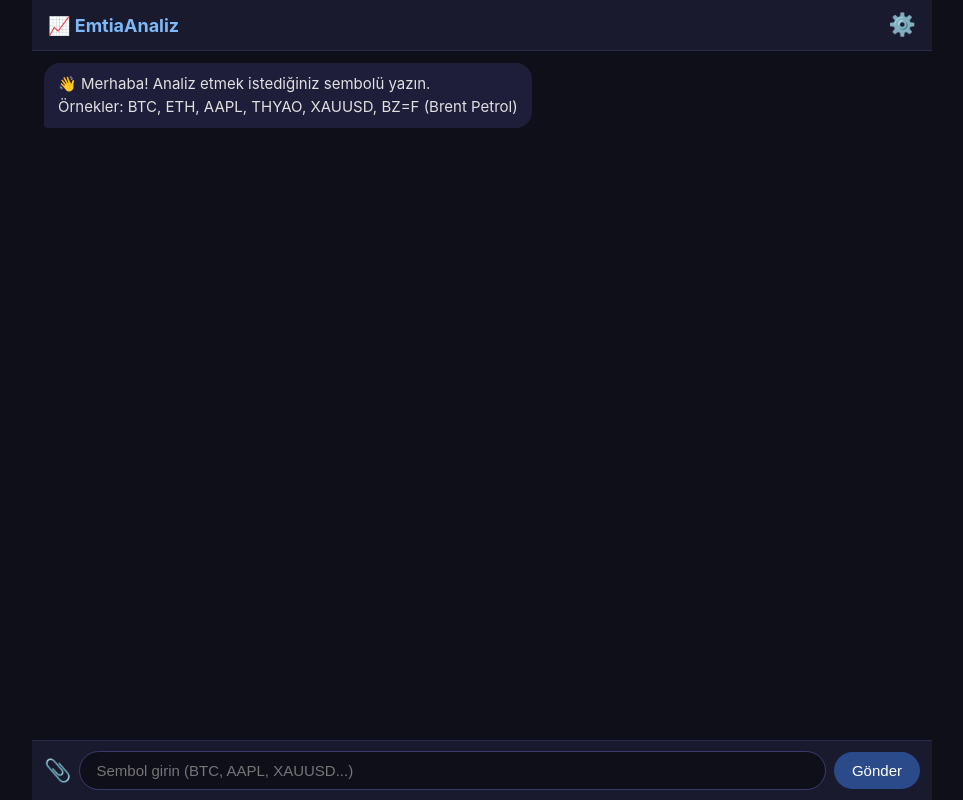
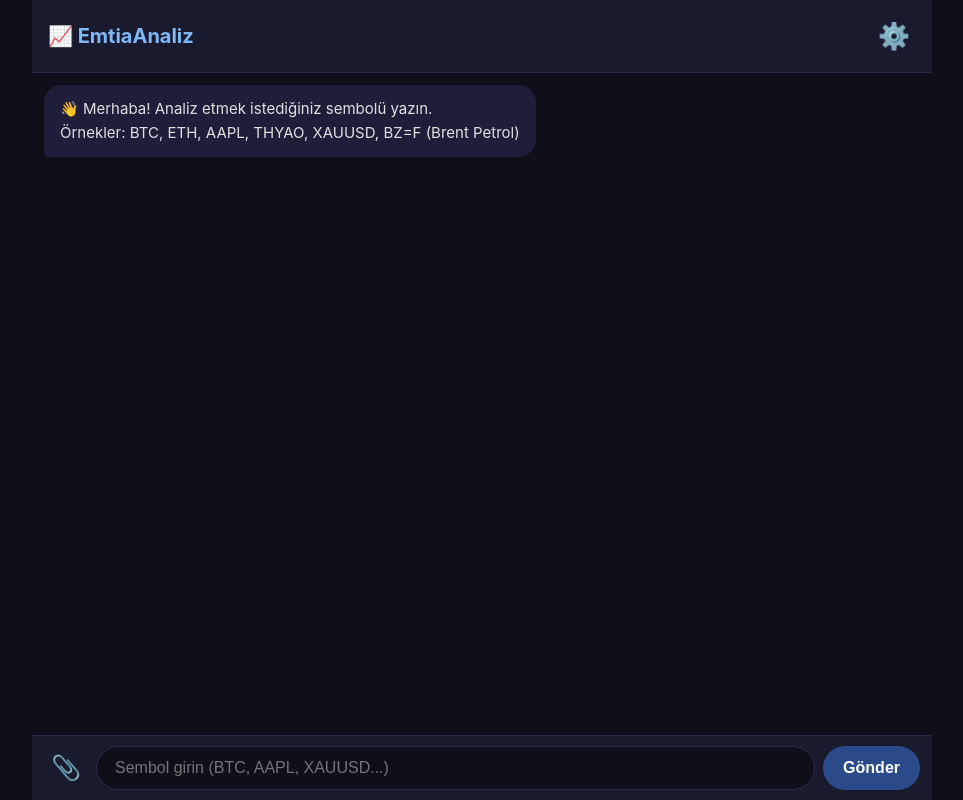
Before and after one commit to engintalay/EmtiaAnaliz, a FastAPI app: page / in a window 1280 px wide. Shown: the whole page, without its empty margins (158-1121 px from the left). Run offline with FastAPI, Linux system fonts and the light colour scheme.

Commit message:
fix: mobil ekran boyutu düzeltildi, bottom-sheet ayarlar, iOS zoom fix

```diff
--- a/static/style.css
+++ b/static/style.css
@@ -1,89 +1,109 @@
 * { box-sizing: border-box; margin: 0; padding: 0; }
 
+:root {
+  --bg: #0f0f1a;
+  --bg2: #1a1a2e;
+  --bg3: #1e1e3a;
+  --border: #2a2a4a;
+  --accent: #7eb8f7;
+  --text: #e0e0e0;
+  --muted: #aaa;
+}
+
+html { font-size: 16px; }
+
 body {
-  background: #0f0f1a;
-  color: #e0e0e0;
+  background: var(--bg);
+  color: var(--text);
   font-family: -apple-system, BlinkMacSystemFont, 'Segoe UI', sans-serif;
-  font-size: 15px;
   height: 100dvh;
   display: flex;
   flex-direction: column;
+  overflow: hidden;
 }
 
 #app {
   display: flex;
   flex-direction: column;
   height: 100dvh;
+  width: 100%;
   max-width: 900px;
   margin: 0 auto;
-  width: 100%;
 }
 
-/* Header */
+/* ── Header ── */
 header {
   display: flex;
   justify-content: space-between;
   align-items: center;
-  padding: 12px 16px;
-  background: #1a1a2e;
-  border-bottom: 1px solid #2a2a4a;
+  padding: 14px 16px;
+  background: var(--bg2);
+  border-bottom: 1px solid var(--border);
   flex-shrink: 0;
 }
-.logo { font-size: 18px; font-weight: 700; color: #7eb8f7; }
+.logo { font-size: 20px; font-weight: 700; color: var(--accent); }
 header button {
-  background: none; border: none; font-size: 22px; cursor: pointer;
+  background: none; border: none;
+  font-size: 26px; cursor: pointer; padding: 4px;
+  min-width: 44px; min-height: 44px;
 }
 
-/* Ayarlar */
+/* ── Ayarlar ── */
 #settingsPanel {
-  position: fixed; top: 56px; right: 0; left: 0;
-  z-index: 100;
-  display: flex; justify-content: flex-end;
-  padding: 8px 12px;
+  position: fixed; inset: 0;
+  z-index: 200;
+  background: rgba(0,0,0,0.6);
+  display: flex; align-items: flex-end;
 }
 .settings-box {
-  background: #1e1e3a;
-  border: 1px solid #3a3a6a;
-  border-radius: 12px;
-  padding: 16px;
+  background: var(--bg3);
+  border-top: 1px solid var(--border);
+  border-radius: 20px 20px 0 0;
+  padding: 20px 16px 32px;
   width: 100%;
-  max-width: 400px;
 }
-.settings-box h3 { margin-bottom: 12px; color: #7eb8f7; }
+.settings-box h3 { margin-bottom: 16px; color: var(--accent); font-size: 18px; }
 .settings-box label {
-  display: flex; flex-direction: column; gap: 4px;
-  margin-bottom: 12px; font-size: 13px; color: #aaa;
+  display: flex; flex-direction: column; gap: 6px;
+  margin-bottom: 14px; font-size: 15px; color: var(--muted);
 }
-.settings-box input, .settings-box select {
-  background: #0f0f1a; border: 1px solid #3a3a6a;
-  color: #e0e0e0; border-radius: 8px; padding: 8px 10px;
-  font-size: 14px;
+.settings-box input,
+.settings-box select {
+  background: var(--bg);
+  border: 1px solid var(--border);
+  color: var(--text);
+  border-radius: 10px;
+  padding: 12px 14px;
+  font-size: 16px;
+  width: 100%;
 }
-.settings-actions { display: flex; gap: 8px; }
+.settings-actions { display: flex; gap: 10px; margin-top: 4px; }
 .settings-actions button {
-  flex: 1; padding: 8px; border-radius: 8px; border: none;
-  cursor: pointer; font-size: 14px;
+  flex: 1; padding: 14px; border-radius: 12px; border: none;
+  cursor: pointer; font-size: 16px; font-weight: 600;
   background: #2a4a8a; color: #fff;
 }
 .settings-actions button:last-child { background: #2a6a4a; }
 
-/* Chat */
+/* ── Chat ── */
 #chat {
   flex: 1;
   overflow-y: auto;
-  padding: 12px;
+  padding: 12px 12px 8px;
   display: flex;
   flex-direction: column;
-  gap: 8px;
+  gap: 10px;
+  -webkit-overflow-scrolling: touch;
 }
 
 .msg {
-  max-width: 88%;
-  padding: 10px 14px;
-  border-radius: 16px;
-  line-height: 1.5;
+  max-width: 92%;
+  padding: 12px 16px;
+  border-radius: 18px;
+  line-height: 1.6;
   word-break: break-word;
   white-space: pre-wrap;
+  font-size: 15px;
 }
 .msg.user {
   align-self: flex-end;
@@ -92,73 +112,84 @@ header button {
 }
 .msg.bot {
   align-self: flex-start;
-  background: #1e1e3a;
+  background: var(--bg3);
   border-bottom-left-radius: 4px;
 }
 .msg.system {
   align-self: center;
   background: transparent;
-  color: #888;
+  color: var(--muted);
   font-size: 13px;
   padding: 4px 8px;
 }
 
-/* Grafik */
+/* ── Grafik ── */
 .chart-container {
   max-width: 100%;
-  padding: 4px;
+  padding: 4px 0;
   overflow-x: auto;
+  -webkit-overflow-scrolling: touch;
 }
-.chart-container > div { min-width: 300px; }
 
-/* Gösterge tablosu */
+/* ── Gösterge tablosu ── */
 .ind-table {
-  width: 100%; border-collapse: collapse; margin-top: 8px; font-size: 13px;
+  width: 100%; border-collapse: collapse; margin-top: 10px; font-size: 14px;
 }
-.ind-table td {
-  padding: 5px 8px; border-bottom: 1px solid #2a2a4a;
-}
-.ind-table td:first-child { color: #aaa; width: 45%; }
+.ind-table td { padding: 7px 8px; border-bottom: 1px solid var(--border); }
+.ind-table td:first-child { color: var(--muted); width: 45%; }
 
-/* Input */
+/* ── Input alanı ── */
 #inputArea {
   display: flex;
   align-items: center;
   gap: 8px;
   padding: 10px 12px;
-  background: #1a1a2e;
-  border-top: 1px solid #2a2a4a;
+  padding-bottom: max(10px, env(safe-area-inset-bottom));
+  background: var(--bg2);
+  border-top: 1px solid var(--border);
   flex-shrink: 0;
 }
 #csvBtn {
-  background: none; border: none; font-size: 22px; cursor: pointer; flex-shrink: 0;
+  background: none; border: none;
+  font-size: 24px; cursor: pointer;
+  min-width: 44px; min-height: 44px;
+  display: flex; align-items: center; justify-content: center;
 }
 #msgInput {
   flex: 1;
-  background: #0f0f1a;
-  border: 1px solid #3a3a6a;
-  color: #e0e0e0;
+  background: var(--bg);
+  border: 1px solid var(--border);
+  color: var(--text);
   border-radius: 24px;
-  padding: 10px 16px;
-  font-size: 15px;
+  padding: 12px 18px;
+  font-size: 16px; /* 16px altı iOS'ta zoom yapar */
   outline: none;
+  min-height: 44px;
 }
-#msgInput:focus { border-color: #7eb8f7; }
+#msgInput:focus { border-color: var(--accent); }
 #sendBtn {
   background: #2a4a8a;
   color: #fff;
   border: none;
   border-radius: 24px;
-  padding: 10px 18px;
-  font-size: 15px;
+  padding: 12px 20px;
+  font-size: 16px;
+  font-weight: 600;
   cursor: pointer;
-  flex-shrink: 0;
+  min-height: 44px;
+  white-space: nowrap;
 }
 #sendBtn:active { background: #1a3a7a; }
 
 .hidden { display: none !important; }
 
-/* Scrollbar */
-#chat::-webkit-scrollbar { width: 4px; }
-#chat::-webkit-scrollbar-track { background: transparent; }
-#chat::-webkit-scrollbar-thumb { background: #3a3a6a; border-radius: 4px; }
+/* ── Scrollbar ── */
+#chat::-webkit-scrollbar { width: 3px; }
+#chat::-webkit-scrollbar-thumb { background: var(--border); border-radius: 4px; }
+
+/* ── Tablet / Desktop ── */
+@media (min-width: 600px) {
+  .msg { max-width: 80%; font-size: 15px; }
+  .settings-box { border-radius: 16px; max-width: 480px; margin: auto; }
+  #settingsPanel { align-items: center; }
+}
--- a/templates/index.html
+++ b/templates/index.html
@@ -67,6 +67,7 @@ lmUrl.value = localStorage.getItem('lmUrl') || 'http://localhost:1234';
 const savedModel = localStorage.getItem('model') || '';
 
 settingsBtn.onclick = () => settingsPanel.classList.toggle('hidden');
+settingsPanel.onclick = (e) => { if (e.target === settingsPanel) settingsPanel.classList.add('hidden'); };
 
 document.getElementById('saveSettings').onclick = () => {
   localStorage.setItem('lmUrl', lmUrl.value);
```
